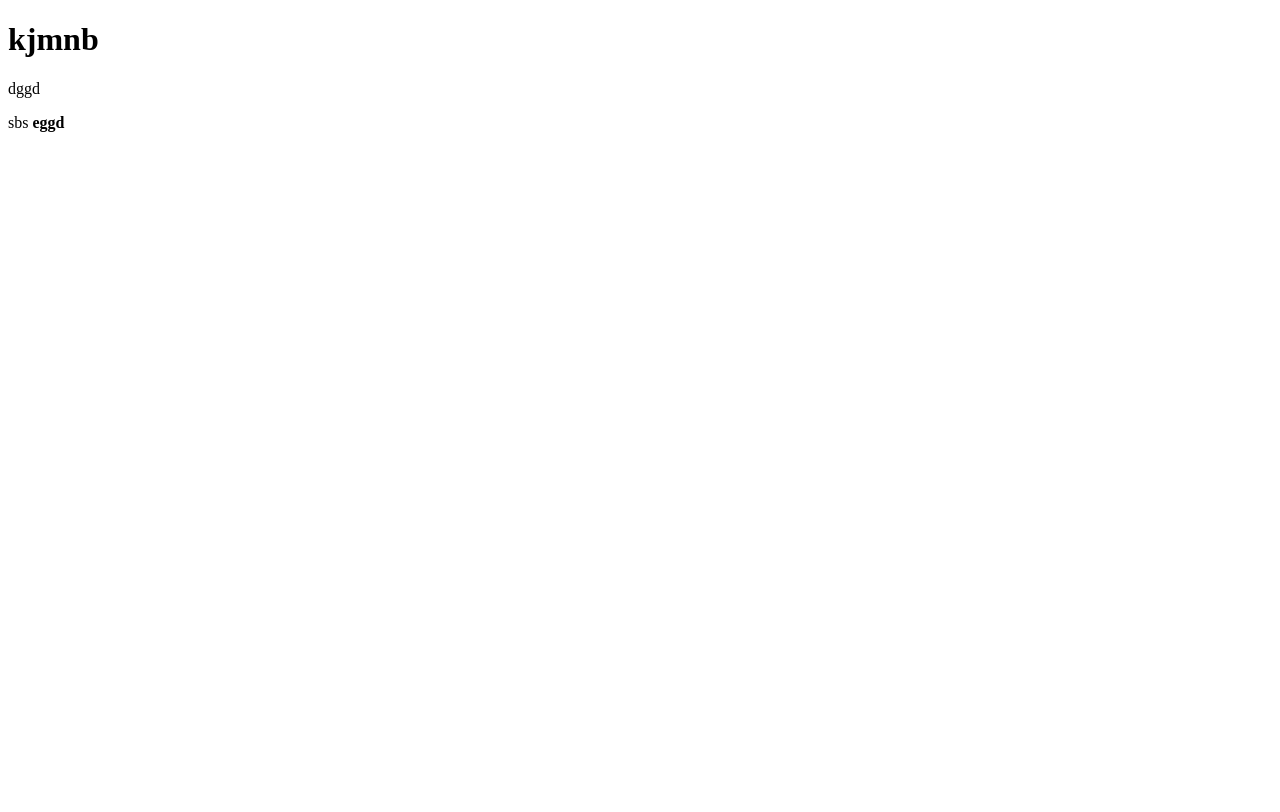
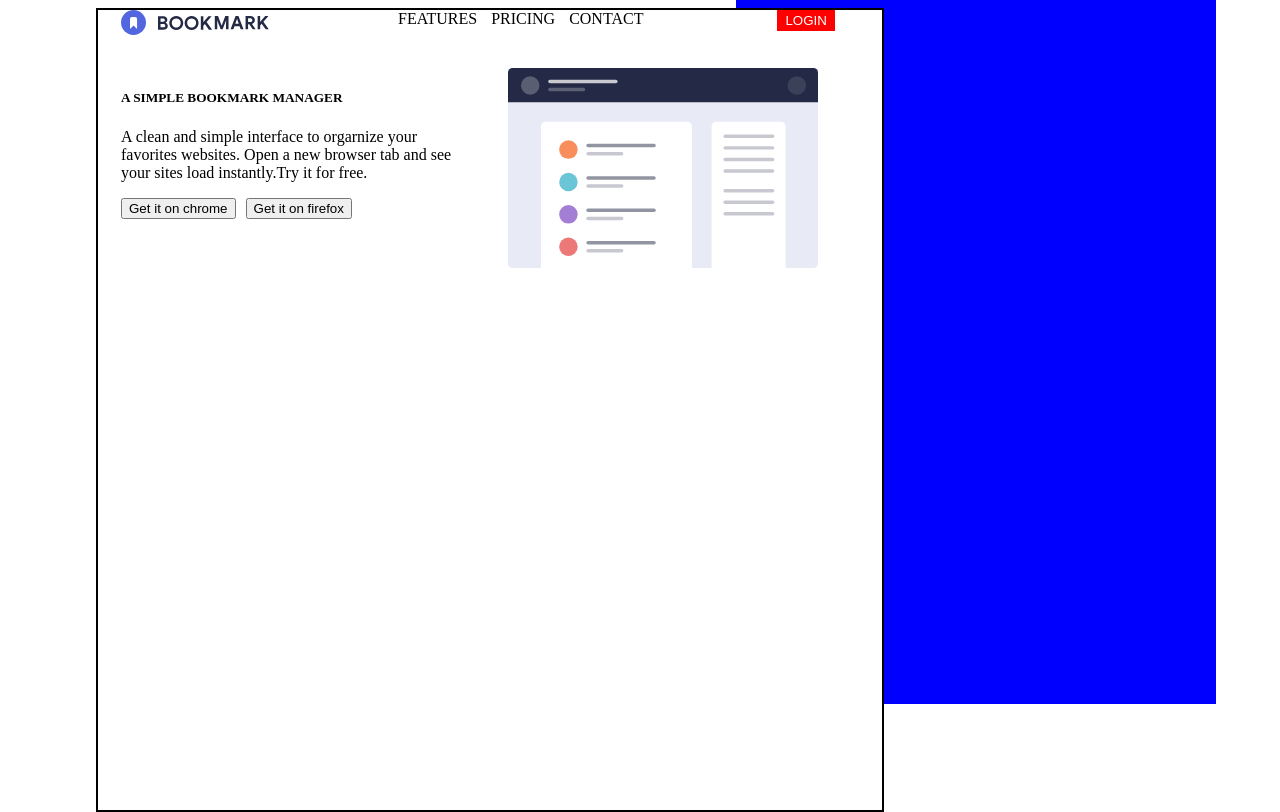
Before and after one commit to Kazman2222/git-two, a plain HTML site: page polish.html in a window 1280 px wide. Drawn offline with Linux system fonts and the light colour scheme.

Commit message:
added style file

```diff
--- a/polish.html
+++ b/polish.html
@@ -5,11 +5,115 @@
     <meta http-equiv="X-UA-Compatible" content="IE=edge">
     <meta name="viewport" content="width=device-width, initial-scale=1.0">
     <title>Document</title>
+    <style>
+.main-container {
+    display: flex;
+    flex-direction: row;
+
+}
+#div1 {
+height: 50rem;
+width: 30rem;
+background-color: blue;
+margin-left: 20rem;
+position: absolute;
+left: 26rem;
+bottom: 6rem;
+}
+#div2 {
+    height: 50rem;
+width: 49rem;
+background-color: white;
+position: absolute;
+left: 6rem;
+display: flex;
+flex-direction: column;
+border: 2px solid;
+gap: 29px;
+}
+.list-1 ul {
+    list-style-type: none;
+}
+.list-1 a {
+    text-decoration: none;
+    color: black;
+}
+.list-1 a:hover {
+    color: red;
+}
+.list-1 li {
+    display: inline;
+    margin: 5px;
+}
+.button-1 {
+    border: 2px solid red;
+    color: white;
+    margin-left: 100px;
+    background-color: red;
+}
+.button-1:hover {
+    border: 2px solid red;
+    color: red;
+    background-color: aliceblue;
+}
+.div11 {
+    margin-left: 23px;
+}
+.list-1 {
+    margin-left: 95px;
+}
+#div22 {
+    display: flex;
+    flex-direction: row;
+    gap: 29px;
+}
+.div22 {
+    display: flex;
+    flex-direction: row;
+    gap: 40px;
+}
+.image-1 {
+    height: 200px;
+    margin-right: 4rem;
+}
+#bookmark {
+    margin-left: 23px;
+}
+.button {
+    display: flex;
+    flex-direction: row;
+    gap: 10px;
+}
+.button button:hover {
+    border: 2px solid blue;
+    color: blue;
+}
+    </style>
 </head>
 <body>
-    <h1>kjmnb</h1>
-    <p>dggd</p>
-    <span>sbs</span>
-    <b>eggd</b>
+   <div class="main-container">
+    <div id="div1">
+
+    </div>
+    <div id="div2">
+        <div id="div22">
+        <div class="div11"><img src="logo.svg" alt=""></div>
+        <div class="list-1"><li><a href="">FEATURES</a></li>
+        <li><a href="">PRICING</a></li>
+        <li><a href="">CONTACT</a></li>
+    </div>
+    <div><button class="button-1">LOGIN</button></div>
+        </div>
+        <div class="div22">
+            <div id="bookmark"><h5>A SIMPLE BOOKMARK MANAGER</h5>
+           <p>A clean and simple interface to orgarnize your favorites websites. Open a new browser tab and see your sites load instantly.Try it for free.</p>
+           <div class="button"><button>Get it on chrome</button>
+        <button>Get it on firefox</button>
+        </div>
+            </div>
+            <div><img class="image-1" src="illustration-features-tab-1.svg" alt=""></div>
+        </div>
+    </div>
+   </div>
 </body>
 </html>
--- /dev/null
+++ b/style.css
@@ -0,0 +1,3 @@
+body {
+    background-color: green;
+}
```
Also changed, not shown: illustration-features-tab-1.svg (added), logo.svg (added).
